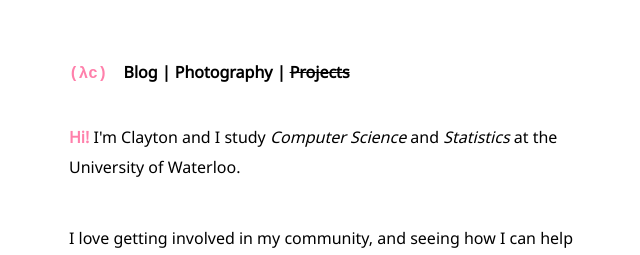
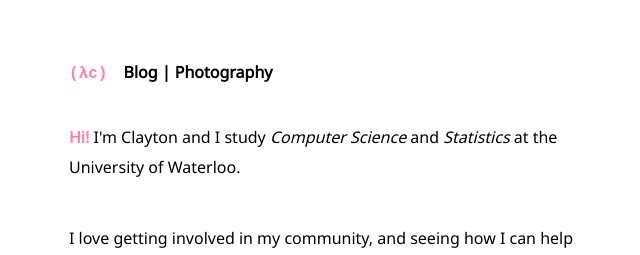
Before and after one commit to clayton-halim/clayton-halim.github.io, a Jekyll site: the page built from index.html, in a window 1280 px wide. Shown: the top 255 px of the page, without its empty margins (315-955 px from the left). Built offline with Jekyll 4.4.1, drawn with Linux system fonts in a browser that asks for light colours; nearby versions of some CDN libraries.

Commit message:
Remove projects header

```diff
--- a/_includes/nav.html
+++ b/_includes/nav.html
@@ -7,7 +7,5 @@
         <li class="hlist-item"><a class="hover-accent nav-link" href="{{ site.baseurl }}blog">Blog</a></li>
         |
         <li class="hlist-item"><a class="hover-accent nav-link" href="{{ site.baseurl }}gallery">Photography</a></li>
-        |
-        <li class="hlist-item" style="text-decoration: line-through;">Projects</li>
     </ul>
 </nav>
```
